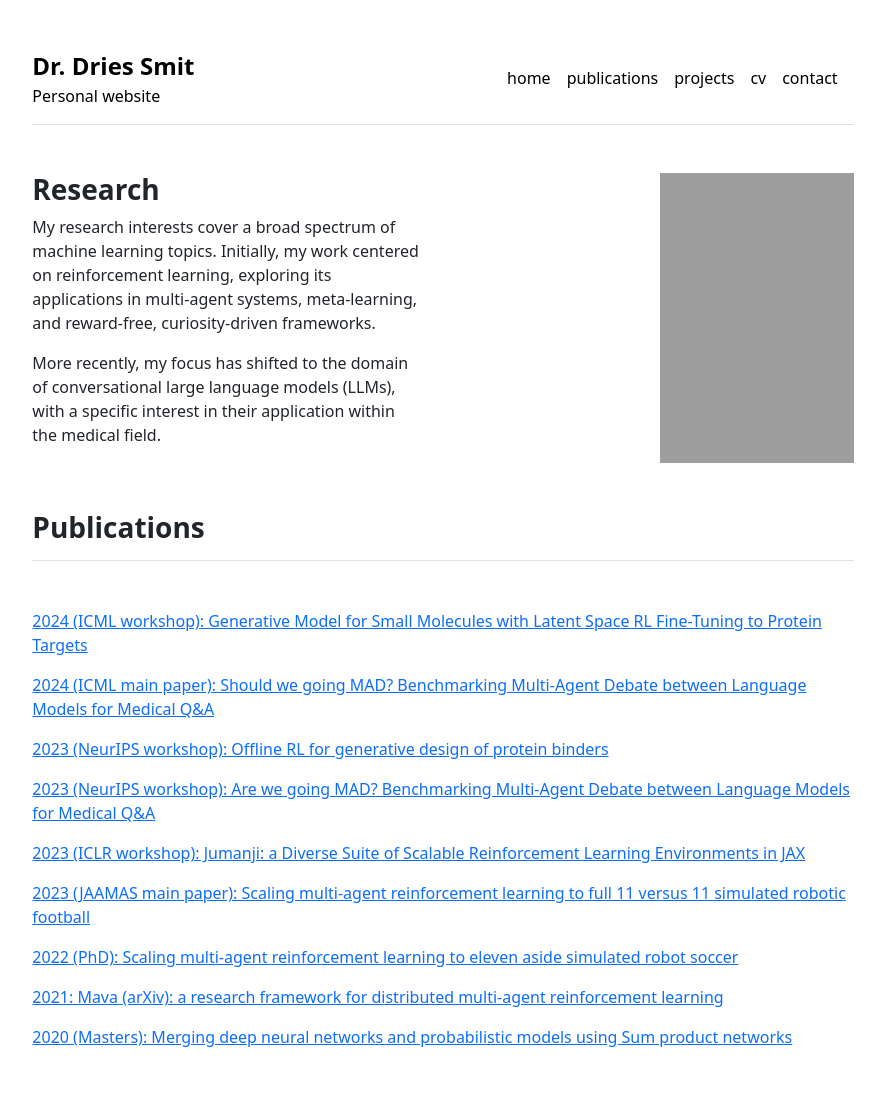
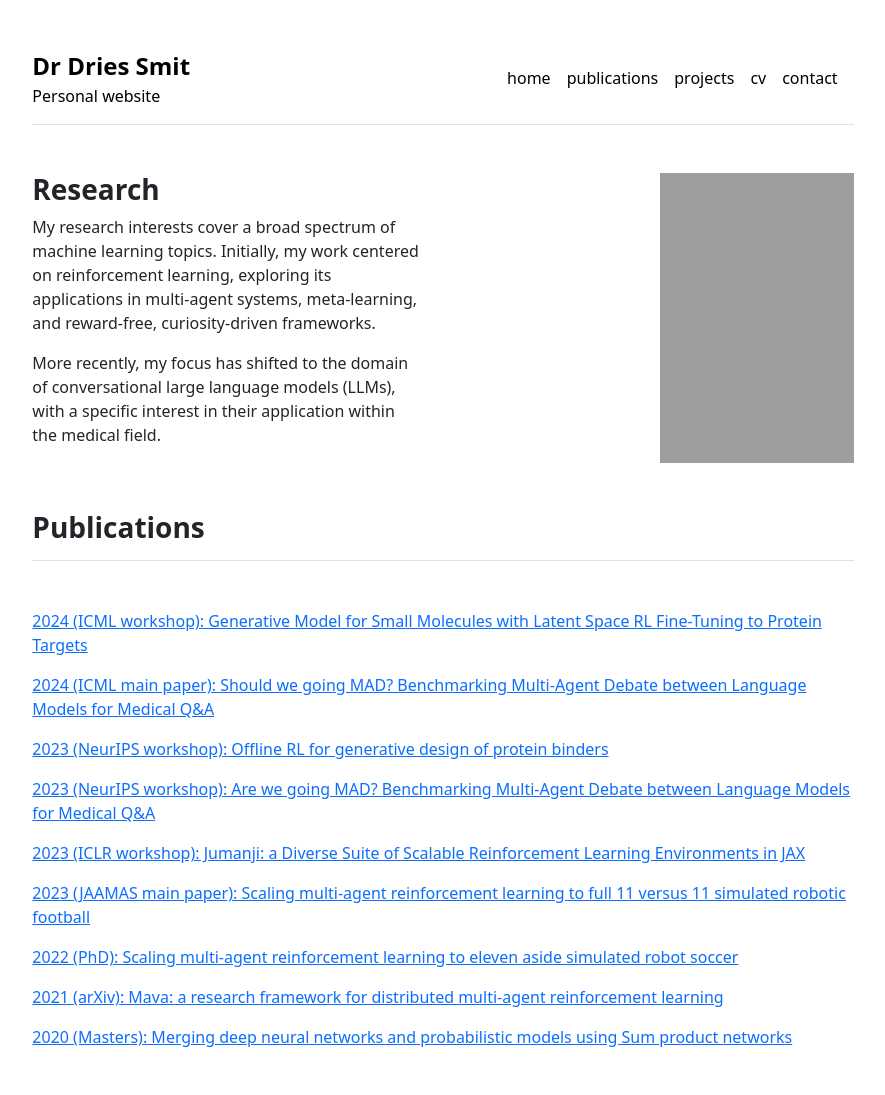
Before and after one commit to DriesSmit/DriesSmit.github.io, a Jekyll site: the page built from index.md, in a window 1280 px wide. Shown: the top 1095 px of the page, without its empty margins (197-1082 px from the left). Built offline with Jekyll 4.4.1, drawn with Linux system fonts in a browser that asks for light colours.

Commit message:
fix: minor fixes to website.

```diff
--- a/_config.yml
+++ b/_config.yml
@@ -1,4 +1,4 @@
 url: "" # the base hostname & protocol for your site, e.g. http://example.com
 baseurl: "" # the subpath of your site, e.g. /blog
-title: "Dr. Dries Smit" # the name of your site, e.g. ACME Corp.
+title: "Dr Dries Smit" # the name of your site, e.g. ACME Corp.
 description: "Personal website"
--- a/_data/publications.yml
+++ b/_data/publications.yml
@@ -6,7 +6,7 @@ featured:
 - {name: '2023 (ICLR workshop): Jumanji: a Diverse Suite of Scalable Reinforcement Learning Environments in JAX', url: 'https://arxiv.org/pdf/2306.09884.pdf'}
 - {name: '2023 (JAAMAS main paper): Scaling multi-agent reinforcement learning to full 11 versus 11 simulated robotic football', url: 'https://link.springer.com/article/10.1007/s10458-023-09603-y'}
 - {name: '2022 (PhD): Scaling multi-agent reinforcement learning to eleven aside simulated robot soccer', url: 'https://scholar.sun.ac.za/bitstream/handle/10019.1/125969/smit_scaling_2022.pdf?sequence=1'}
-- {name: '2021: Mava (arXiv): a research framework for distributed multi-agent reinforcement learning', url: 'https://arxiv.org/abs/2107.01460'}
+- {name: '2021 (arXiv): Mava: a research framework for distributed multi-agent reinforcement learning', url: 'https://arxiv.org/abs/2107.01460'}
 - {name: '2020 (Masters): Merging deep neural networks and probabilistic models using Sum product networks', url: 'https://scholar.sun.ac.za/items/dc29780e-a5d8-4bcf-9a0a-2dc6d21c095c'}
 index:
 - {name: '2024 (ICML workshop): Generative Model for Small Molecules with Latent Space RL Fine-Tuning to Protein Targets', url: 'https://openreview.net/forum?id=OwXODhPdLt'}
@@ -16,5 +16,5 @@ index:
 - {name: '2023 (ICLR workshop): Jumanji: a Diverse Suite of Scalable Reinforcement Learning Environments in JAX', url: 'https://arxiv.org/pdf/2306.09884.pdf'}
 - {name: '2023 (JAAMAS main paper): Scaling multi-agent reinforcement learning to full 11 versus 11 simulated robotic football', url: 'https://link.springer.com/article/10.1007/s10458-023-09603-y'}
 - {name: '2022 (PhD): Scaling multi-agent reinforcement learning to eleven aside simulated robot soccer', url: 'https://scholar.sun.ac.za/bitstream/handle/10019.1/125969/smit_scaling_2022.pdf?sequence=1'}
-- {name: '2021: Mava (arXiv): a research framework for distributed multi-agent reinforcement learning', url: 'https://arxiv.org/abs/2107.01460'}
+- {name: '2021 (arXiv): Mava: a research framework for distributed multi-agent reinforcement learning', url: 'https://arxiv.org/abs/2107.01460'}
 - {name: '2020 (Masters): Merging deep neural networks and probabilistic models using Sum product networks', url: 'https://scholar.sun.ac.za/items/dc29780e-a5d8-4bcf-9a0a-2dc6d21c095c'}
```
